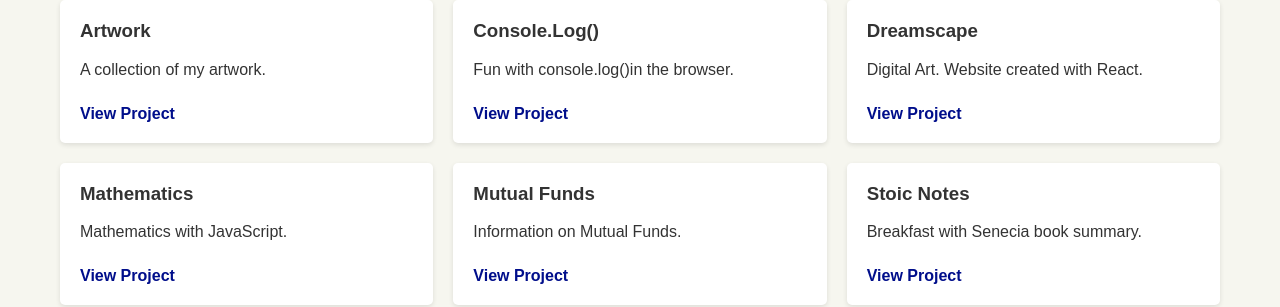
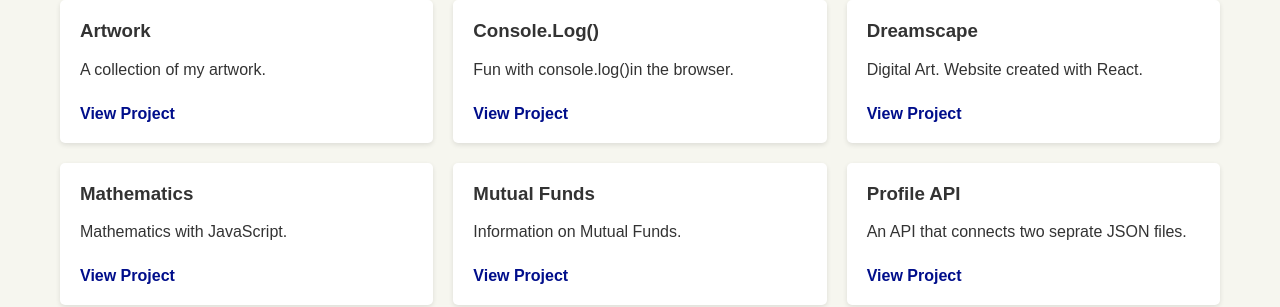
Before and after one commit to kironroy/kironroy-react, a React (Create React App) app: page / in a window 1280 px wide. Shown: the part 1064-1371 px from the top of the page. Built offline with nearby package versions, Linux system fonts and the light colour scheme; a web font is replaced by a local one.

Commit message:
Update Portfolio.js
- Added API

```diff
--- a/src/components/Portfolio.js
+++ b/src/components/Portfolio.js
@@ -36,9 +36,9 @@ const projects = [
 
   {
     id: 8,
-    title: 'Stoic Notes',
-    description: 'Breakfast with Senecia book summary.',
-    link: 'https://kironroy.dev/stoic',
+    title: 'Profile API',
+    description: 'An API that connects two seprate JSON files.',
+    link: 'https://kironroy.dev/users',
   },
   {
     id: 9,
```
